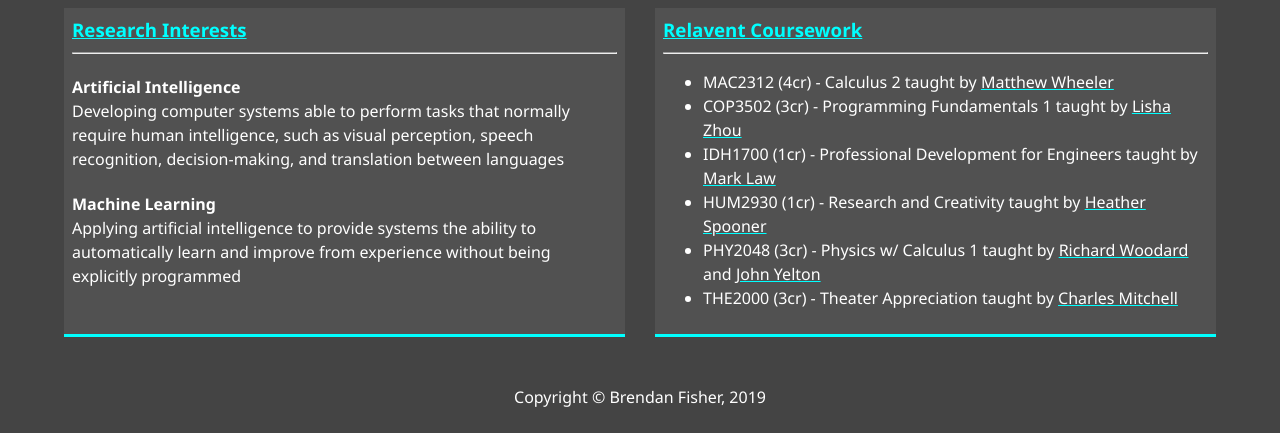
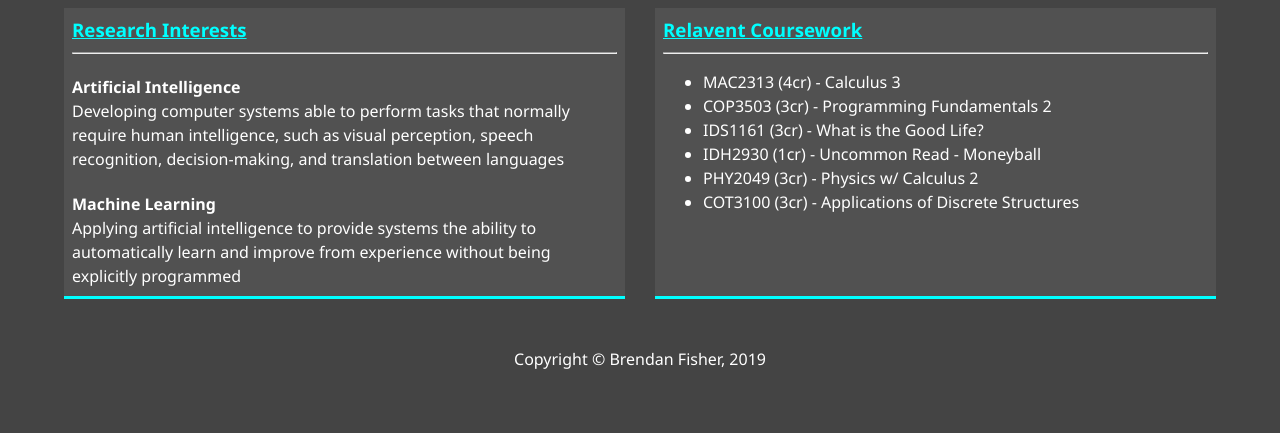
Before and after one commit to Brendan-Fisher/eportfolio, a website: page dist/education.html in a window 1280 px wide. Shown: the part 710-1143 px from the top of the page. After the commit the page ends 1105 px from the top, so only its background shows below. Drawn offline with Linux system fonts and the light colour scheme.

Commit message:
Updated Education page with current courseload

```diff
--- a/dist/education.html
+++ b/dist/education.html
@@ -103,56 +103,22 @@
           <hr />
           <ul>
             <li>
-              MAC2312 (4cr) - Calculus 2 taught by
-              <a href="https://people.clas.ufl.edu/mwheeler1/" target="_blank"
-                >Matthew Wheeler</a
-              >
+              MAC2313 (4cr) - Calculus 3
             </li>
             <li>
-              COP3502 (3cr) - Programming Fundamentals 1 taught by
-              <a
-                href="https://www.eng.ufl.edu/eed/faculty-staff/lisha-zhou/"
-                target="_blank"
-                >Lisha Zhou</a
-              >
+              COP3503 (3cr) - Programming Fundamentals 2
             </li>
             <li>
-              IDH1700 (1cr) - Professional Development for Engineers taught by
-              <a
-                href="https://www.ece.ufl.edu/people/faculty/mark-law/"
-                target="_blank"
-                >Mark Law</a
-              >
+              IDS1161 (3cr) - What is the Good Life?
             </li>
             <li>
-              HUM2930 (1cr) - Research and Creativity taught by
-              <a
-                href="https://arts.ufl.edu/directory/profile/39245"
-                target="_blank"
-                >Heather Spooner</a
-              >
+              IDH2930 (1cr) - Uncommon Read - Moneyball
             </li>
             <li>
-              PHY2048 (3cr) - Physics w/ Calculus 1 taught by
-              <a
-                href="https://www.phys.ufl.edu/wp/index.php/people/faculty/richard-woodard/"
-                target="_blank"
-                >Richard Woodard</a
-              >
-              and
-              <a
-                href="https://www.phys.ufl.edu/wp/index.php/people/faculty/john-yelton/"
-                target="_blank"
-                >John Yelton</a
-              >
+              PHY2049 (3cr) - Physics w/ Calculus 2
             </li>
             <li>
-              THE2000 (3cr) - Theater Appreciation taught by
-              <a
-                href="https://arts.ufl.edu/directory/profile/1669"
-                target="_blank"
-                >Charles Mitchell</a
-              >
+              COT3100 (3cr) - Applications of Discrete Structures
             </li>
           </ul>
         </div>
```
Also changed, not shown: dist/work.html (+23 -13 lines), dist/img/projects/project2.jpg.
